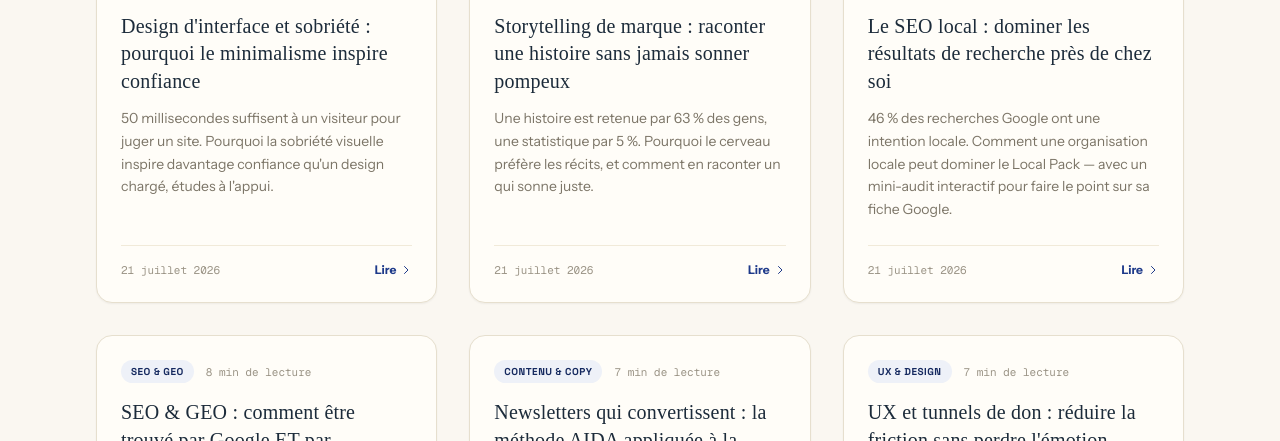
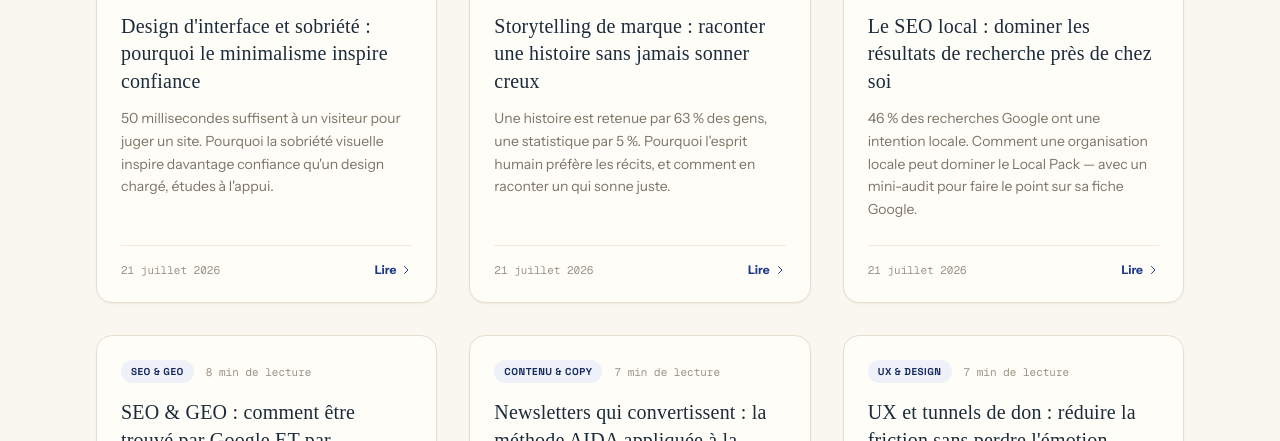
Before and after one commit to mikaelandraos-dot/portfolio, a plain HTML site: page blog/index.html in a window 1280 px wide. Shown: the part 659-1100 px from the top of the page. Drawn offline with nearby package versions, Linux system fonts and the light colour scheme; a web font is replaced by a local one.

Commit message:
Update titles and excerpts in blog index

```diff
--- a/blog/index.html
+++ b/blog/index.html
@@ -219,8 +219,8 @@
                 slug: "../blog-articles/storytelling-marque-sans-pompeux.html",
                 category: "contenu",
                 categoryLabel: "Contenu & Copy",
-                title: "Storytelling de marque : raconter une histoire sans jamais sonner pompeux",
-                excerpt: "Une histoire est retenue par 63 % des gens, une statistique par 5 %. Pourquoi le cerveau préfère les récits, et comment en raconter un qui sonne juste.",
+                title: "Storytelling de marque : raconter une histoire sans jamais sonner creux",
+                excerpt: "Une histoire est retenue par 63 % des gens, une statistique par 5 %. Pourquoi l'esprit humain préfère les récits, et comment en raconter un qui sonne juste.",
                 date: "2026-07-21",
                 dateLabel: "21 juillet 2026",
                 readingTime: "7 min"
@@ -231,7 +231,7 @@
                 category: "seo-geo",
                 categoryLabel: "SEO & GEO",
                 title: "Le SEO local : dominer les résultats de recherche près de chez soi",
-                excerpt: "46 % des recherches Google ont une intention locale. Comment une organisation locale peut dominer le Local Pack — avec un mini-audit interactif pour faire le point sur sa fiche Google.",
+                excerpt: "46 % des recherches Google ont une intention locale. Comment une organisation locale peut dominer le Local Pack — avec un mini-audit pour faire le point sur sa fiche Google.",
                 date: "2026-07-21",
                 dateLabel: "21 juillet 2026",
                 readingTime: "8 min"
```
